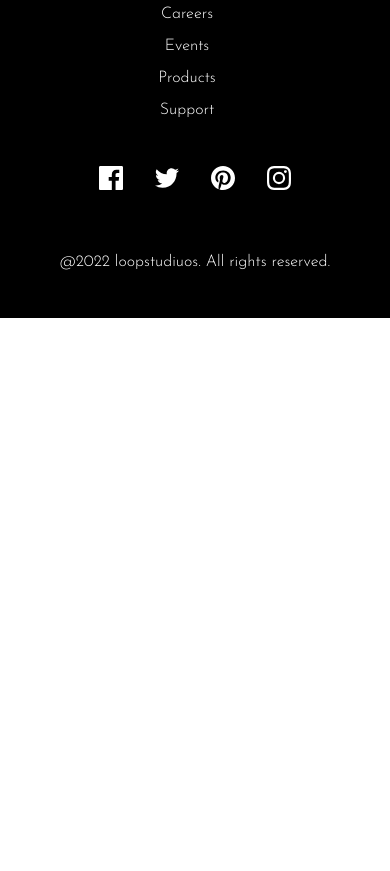
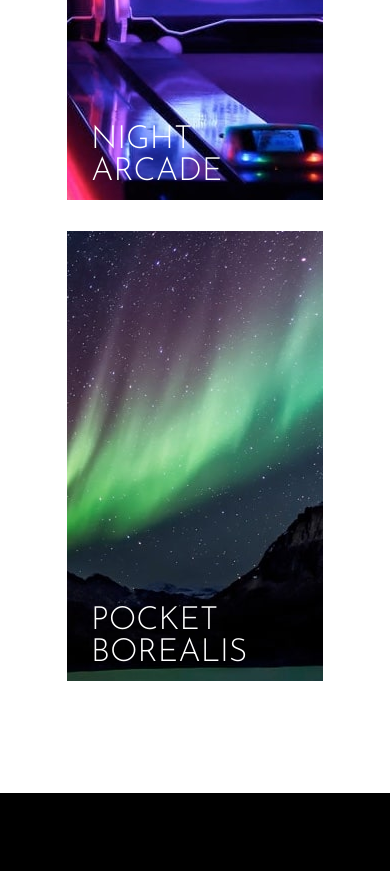
Before and after one commit to bekzodturgunoff/loopstudio, a React (Vite) app: page / in a window 390 px wide. Shown: the part 5460-6331 px from the top of the page. Before the commit the page ends 5778 px from the top, so only its background shows below. Built offline with nearby package versions, Linux system fonts and the light colour scheme.

Commit message:
max-width: 1920px

```diff
--- a/src/App.css
+++ b/src/App.css
@@ -5,7 +5,7 @@
 }
 
 html {
-  max-width: 1440px;
+  max-width: 1920px;
   min-width: 300px;
   margin: auto;
 }
@@ -84,7 +84,7 @@ a {
 }
 
 .interactive-img-container {
-  margin-left: 10rem;
+  margin-left: 21rem;
 }
 .interactive-img-container img {
   width: 39vw;
@@ -95,7 +95,7 @@ a {
   bottom: 15vw;
   background-color: #fff;
   width: 30vw;
-  left: 38vw;
+  left: 48vw;
   height: 15vw;
   word-wrap: break-word;
 }
@@ -157,7 +157,7 @@ p {
 
 .movie-container {
   display: grid;
-  grid-template-columns: repeat(4, 1fr);
+  grid-template-columns: repeat(5, 1fr);
   margin-top: 5rem;
 }
 .movie {
@@ -225,9 +225,14 @@ p {
   font-family: var(--primary-font);
 }
 
+@media (max-width: 1440px) {
+  .movie-container {
+    grid-template-columns: repeat(4, 1fr);
+  }
+}
+
 @media (max-width: 1150px) {
   .movie-container {
-    display: grid;
     grid-template-columns: repeat(3, 1fr);
   }
   .movie {
@@ -308,7 +313,6 @@ p {
   }
 
   .movie-container {
-    display: grid;
     grid-template-columns: repeat(2, 1fr);
   }
 
@@ -387,7 +391,6 @@ p {
 
 @media (max-width: 575px) {
   .movie-container {
-    display: grid;
     grid-template-columns: 1fr;
   }
 }
--- a/src/Main-content.jsx
+++ b/src/Main-content.jsx
@@ -48,6 +48,10 @@ function MainContent() {
           <Movie img={movie7} title="THE CURIOSITY" />
 
           <Movie img={movie8} title="MAKE IT FISHEYE" />
+
+          <Movie img={movie2} title="NIGHT ARCADE" />
+
+          <Movie img={movie6} title="POCKET BOREALIS" />
         </div>
       </div>
     </div>
```
